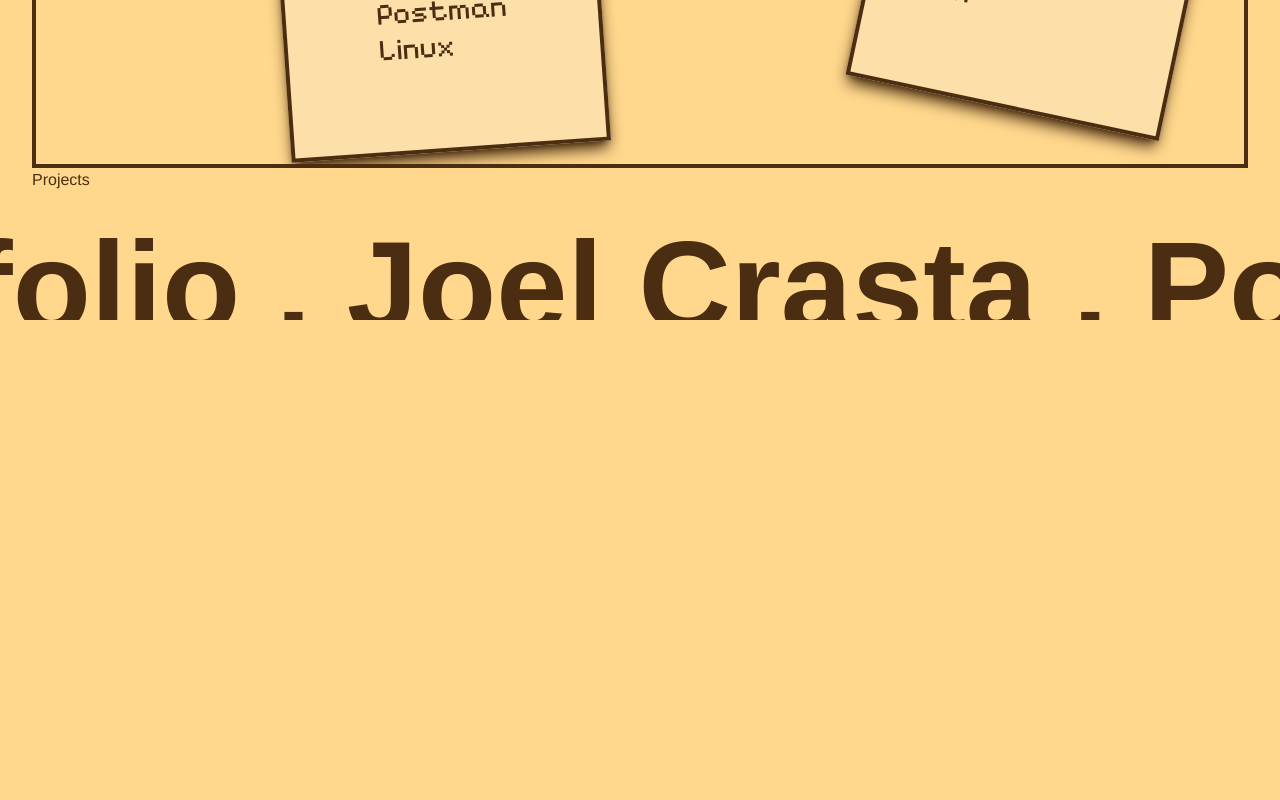
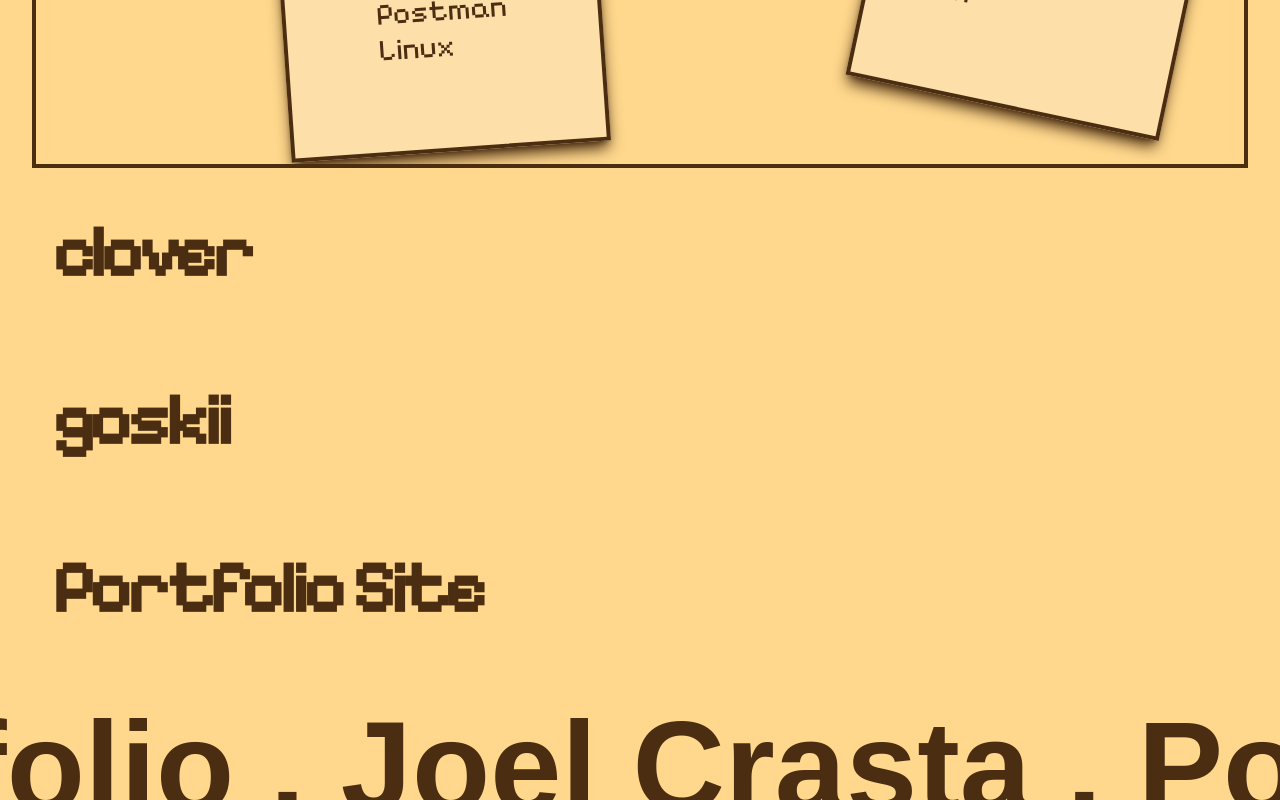
Before and after one commit to JoelVCrasta/portfolio, a Next.js app: page / in a window 1280 px wide. Shown: the part 1432-2232 px from the top of the page. Before the commit the page ends 1752 px from the top, so only its background shows below. Built offline with nearby package versions, Linux system fonts and the light colour scheme; a web font is replaced by a local one.

Commit message:
added project deatils component

```diff
--- /dev/null
+++ b/components/ProjectCard.tsx
@@ -0,0 +1,45 @@
+import React from "react"
+
+type ProjectCardProps = {
+  title: string
+  subtitle: string
+  description: string
+  link?: string
+}
+
+const ProjectCard = ({
+  title,
+  subtitle,
+  description,
+  link = "",
+}: ProjectCardProps) => {
+  return (
+    <a
+      href={link}
+      target="_blank"
+      rel="noopener noreferrer"
+      className="group relative mx-auto px-5 flex items-center justify-between hover:bg-foreground hover:text-background transition-colors duration-300 font-pixelify"
+    >
+      <div className="relative h-full w-full overflow-hidden">
+        <h1 className="py-12 text-xl font-bold tracking-tighter duration-500 group-hover:-translate-y-full md:text-5xl lg:text-7xl">
+          {title}
+        </h1>
+
+        <div className="absolute top-0 left-0 flex h-full flex-col justify-center translate-y-full duration-500 group-hover:translate-y-0">
+          <h1 className="text-xl font-bold tracking-tighter md:text-5xl lg:text-7xl">
+            {title}
+          </h1>
+          <h2 className="text-lg font-medium opacity-70 md:text-2xl lg:text-3xl">
+            {subtitle}
+          </h2>
+        </div>
+      </div>
+
+      <p className="w-3/5 text-md text-text/70 transition-opacity duration-500 lg:opacity-0 lg:group-hover:opacity-70 md:text-xl">
+        {description}
+      </p>
+    </a>
+  )
+}
+
+export default ProjectCard
--- a/components/Projects.tsx
+++ b/components/Projects.tsx
@@ -1,9 +1,42 @@
-import React from "react"
+import { title } from "process"
+import ProjectCard from "./ProjectCard"
+import { desc } from "motion/react-client"
 
 const Projects = () => {
+  const projects = [
+    {
+      title: "clover",
+      subtitle: "Go",
+      description:
+        "A simple torrent client which makes use of the BitTorrent protocol.",
+      link: "https://github.com/JoelVCrasta/clover",
+    },
+    {
+      title: "goskii",
+      subtitle: "Go",
+      description:
+        "A simple, fast and fun CLI tool to make ASCII art from any images, videos and even youtube videos.",
+      link: "https://github.com/JoelVCrasta/goskii",
+    },
+    {
+      title: "Portfolio Site",
+      subtitle: "Typescript, Next.js",
+      description: "This website :D",
+      link: "",
+    },
+  ]
+
   return (
     <section>
-      <div className="">Projects</div>
+      {projects.map((project, index) => (
+        <ProjectCard
+          key={index}
+          title={project.title}
+          subtitle={project.subtitle}
+          description={project.description}
+          link={project.link}
+        />
+      ))}
     </section>
   )
 }
```
